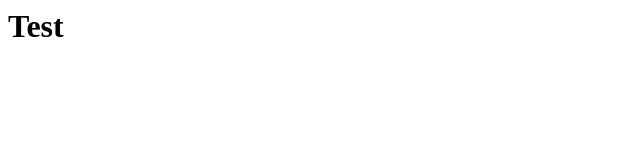
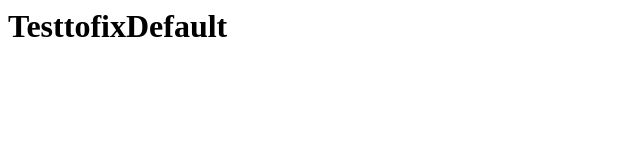
Before and after one commit to omaredgit/omaredgit.github.io, a plain HTML site: page index.html in a window 1280 px wide. Shown: the whole page, without its empty margins (0-640 px from the left). Drawn offline with Linux system fonts and the light colour scheme.

Commit message:
commit to fix deafult website

```diff
--- a/index.html
+++ b/index.html
@@ -6,6 +6,6 @@
     <title>Test</title>
 </head>
 <body>
-    <h1>Test</h1>
+    <h1>TesttofixDefault</h1>
 </body>
 </html>
```
